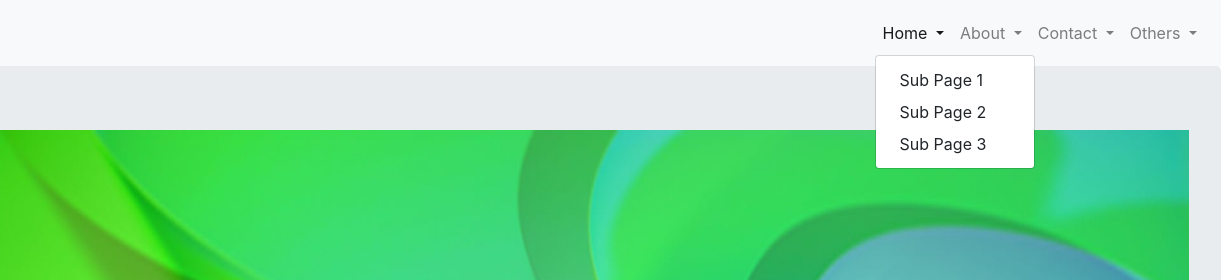
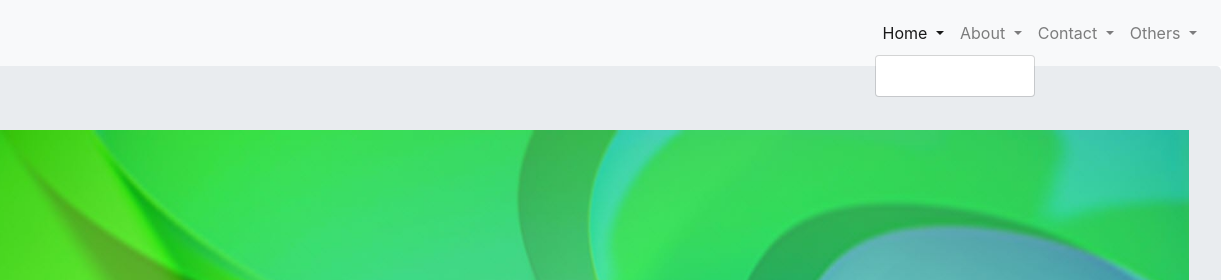
Before and after one commit to jimmyongctr/Profile, a plain HTML site: page index.html in a window 1280 px wide. Both pictures are taken after a click on the button "Home". Shown: the top 280 px of the page, 59-1280 px from the left. Drawn offline with nearby package versions, Linux system fonts and the light colour scheme.

Commit message:
Update index.html

```diff
--- a/index.html
+++ b/index.html
@@ -23,9 +23,9 @@
                             Home
                         </a>
                         <div class="dropdown-menu" aria-labelledby="navbarDropdown">
-                            <a class="dropdown-item" href="#">Sub Page 1</a>
-                            <a class="dropdown-item" href="#">Sub Page 2</a>
-                            <a class="dropdown-item" href="#">Sub Page 3</a>
+                            <a class="dropdown-item" href="#"></a>
+                            <a class="dropdown-item" href="#"></a>
+                            <a class="dropdown-item" href="#"></a>
                         </div>
                     </li>
                     <li class="nav-item dropdown">
@@ -35,7 +35,7 @@
                         <div class="dropdown-menu" aria-labelledby="navbarDropdown">
                             <a class="dropdown-item" href="https://filedn.com/lXdPRR7Cm4sS1CrBdrFaEkX/cv/About%20me.pdf">MY CV</a>
                             <a class="dropdown-item" href="https://filedn.com/lXdPRR7Cm4sS1CrBdrFaEkX/SCHOOL%20TAUGHT/sch%20taught%20new%20v3.htm">School Taught</a>
-                            <a class="dropdown-item" href="#">Sub Page 3</a>
+                            <a class="dropdown-item" href="https://filedn.com/lXdPRR7Cm4sS1CrBdrFaEkX/Ong%20Teaching/Ong%20Profile%20v2.mp4">Intro Video</a>
                         </div>
                     </li>
                     <li class="nav-item dropdown">
@@ -45,7 +45,7 @@
                         <div class="dropdown-menu" aria-labelledby="navbarDropdown">
                             <a class="dropdown-item" href="https://docs.google.com/forms/d/e/1FAIpQLSefOjZYmLjm9q9LpHdnnzoudTEaKbFkRv_PnM536g8m88fhVg/viewform">Contact Us</a>
                             <a class="dropdown-item" href="#"></a>
-                            <a class="dropdown-item" href="#">Sub Page 3</a>
+                            <a class="dropdown-item" href="#"></a>
                         </div>
                     </li>
                     <li class="nav-item dropdown">
@@ -53,9 +53,9 @@
                             Others
                         </a>
                         <div class="dropdown-menu" aria-labelledby="navbarDropdown">
-                            <a class="dropdown-item" href="#">Sub Page 1</a>
-                            <a class="dropdown-item" href="#">Sub Page 2</a>
-                            <a class="dropdown-item" href="#">Sub Page 3</a>
+                            <a class="dropdown-item" href="#"></a>
+                            <a class="dropdown-item" href="#"></a>
+                            <a class="dropdown-item" href="#"></a>
                         </div>
                     </li>
                 </ul>
```
